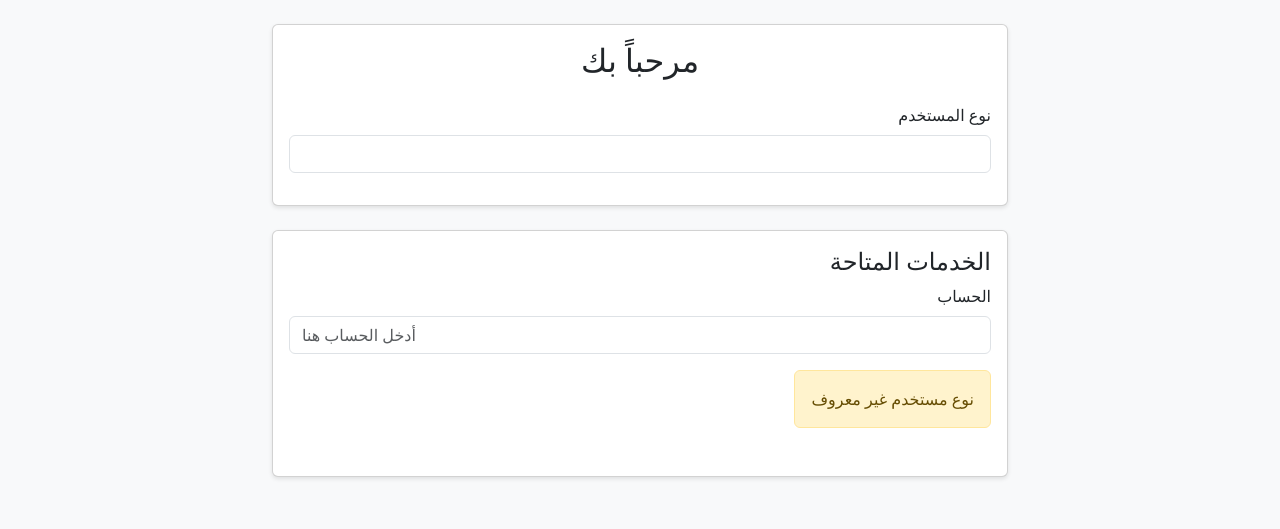
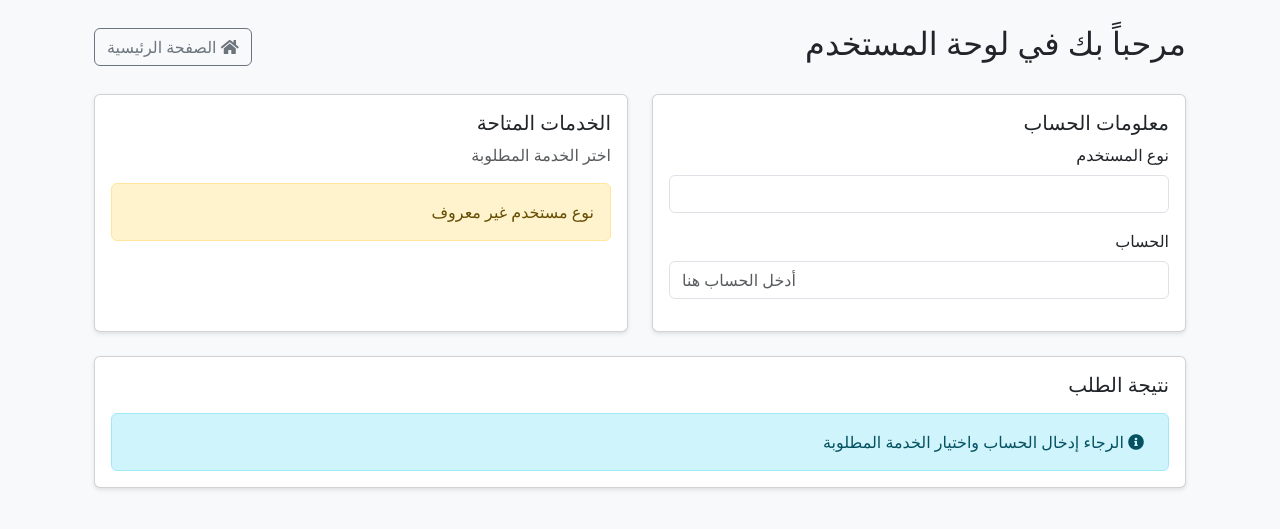
Before and after one commit to lc3lx/backbot, a Flask app: template templates/user.html in a window 1280 px wide. Shown: the top 529 px of the page. Run offline with Flask 3, Linux system fonts and the light colour scheme; the template is opened without the code that fills it, so the values that code supplies are empty.

Commit message:
Update user.html

```diff
--- a/templates/user.html
+++ b/templates/user.html
@@ -1,20 +1,38 @@
 {% extends "base.html" %} {% block title %}صفحة المستخدم{% endblock %} {% block
 content %}
-<div class="row justify-content-center">
-  <div class="col-md-8">
-    <div class="card mb-4">
-      <div class="card-body">
-        <h2 class="text-center mb-4">مرحباً بك</h2>
-        <div class="mb-3">
-          <label for="userType" class="form-label">نوع المستخدم</label>
-          <input type="text" class="form-control" value="{{ role }}" readonly />
+<!-- Flash Messages -->
+{% with messages = get_flashed_messages(with_categories=true) %}
+  {% if messages %}
+    {% for category, message in messages %}
+      <div class="alert alert-{{ category }} alert-dismissible fade show" role="alert">
+        {{ message }}
+        <button type="button" class="btn-close" data-bs-dismiss="alert" aria-label="Close"></button>
+      </div>
+    {% endfor %}
+  {% endif %}
+{% endwith %}
+
+<div class="container">
+  <div class="row mb-4">
+    <div class="col-md-12">
+      <div class="d-flex justify-content-between align-items-center">
+        <h2>مرحباً بك في لوحة المستخدم</h2>
+        <a href="{{ url_for('index') }}" class="btn btn-outline-secondary">
+          <i class="fas fa-home"></i> الصفحة الرئيسية
+        </a>
       </div>
     </div>
   </div>
 
-    <div class="card mb-4">
+  <div class="row mb-4">
+    <div class="col-md-6">
+      <div class="card h-100">
         <div class="card-body">
-        <h4>الخدمات المتاحة</h4>
+          <h5 class="card-title">معلومات الحساب</h5>
+          <div class="mb-3">
+            <label class="form-label">نوع المستخدم</label>
+            <input type="text" class="form-control" value="{{ role }}" readonly />
+          </div>
           <div class="mb-3">
             <label for="account" class="form-label">الحساب</label>
             <input
@@ -25,29 +43,52 @@ content %}
               placeholder="أدخل الحساب هنا"
             />
           </div>
-        <div class="d-flex flex-wrap gap-2">
+        </div>
+      </div>
+    </div>
+    <div class="col-md-6">
+      <div class="card h-100">
+        <div class="card-body">
+          <h5 class="card-title">الخدمات المتاحة</h5>
+          <p class="text-muted">اختر الخدمة المطلوبة</p>
+          <div class="d-grid gap-2">
             {% if role == 'normal1' %}
-          <button onclick="fetchResidenceCode()" class="btn btn-primary">
-            <i class="fas fa-key"></i> طلب رمز السكن
+            <button onclick="fetchResidenceCode()" class="btn btn-primary text-start">
+              <i class="fas fa-key me-2"></i> طلب رمز السكن
             </button>
-          <button onclick="fetchResidenceUpdateLink()" class="btn btn-primary">
-            <i class="fas fa-link"></i> طلب رابط تحديث السكن
+            <button onclick="fetchResidenceUpdateLink()" class="btn btn-primary text-start">
+              <i class="fas fa-link me-2"></i> طلب رابط تحديث السكن
             </button>
             {% elif role == 'normal2' %}
-          <button onclick="fetchResidenceCode()" class="btn btn-primary">
-            <i class="fas fa-key"></i> طلب رمز السكن
+            <button onclick="fetchResidenceCode()" class="btn btn-primary text-start">
+              <i class="fas fa-key me-2"></i> طلب رمز السكن
             </button>
-          <button onclick="fetchResidenceUpdateLink()" class="btn btn-primary">
-            <i class="fas fa-link"></i> طلب رابط تحديث السكن
+            <button onclick="fetchResidenceUpdateLink()" class="btn btn-primary text-start">
+              <i class="fas fa-link me-2"></i> طلب رابط تحديث السكن
             </button>
-          <button onclick="fetchPasswordResetLink()" class="btn btn-primary">
-            <i class="fas fa-lock"></i> طلب استعادة كلمة المرور
+            <button onclick="fetchPasswordResetLink()" class="btn btn-primary text-start">
+              <i class="fas fa-lock me-2"></i> طلب استعادة كلمة المرور
             </button>
             {% else %}
-          <div class="alert alert-warning">نوع مستخدم غير معروف</div>
+            <div class="alert alert-warning mb-0">نوع مستخدم غير معروف</div>
             {% endif %}
           </div>
-        <div id="result" class="mt-3"></div>
+        </div>
+      </div>
+    </div>
+  </div>
+
+  <div class="row">
+    <div class="col-12">
+      <div class="card">
+        <div class="card-body">
+          <h5 class="card-title">نتيجة الطلب</h5>
+          <div id="result" class="mt-3">
+            <div class="alert alert-info mb-0">
+              <i class="fas fa-info-circle me-2"></i> الرجاء إدخال الحساب واختيار الخدمة المطلوبة
+            </div>
+          </div>
+        </div>
       </div>
     </div>
   </div>
```
Lines whose indentation alone changed are shown as unchanged.
